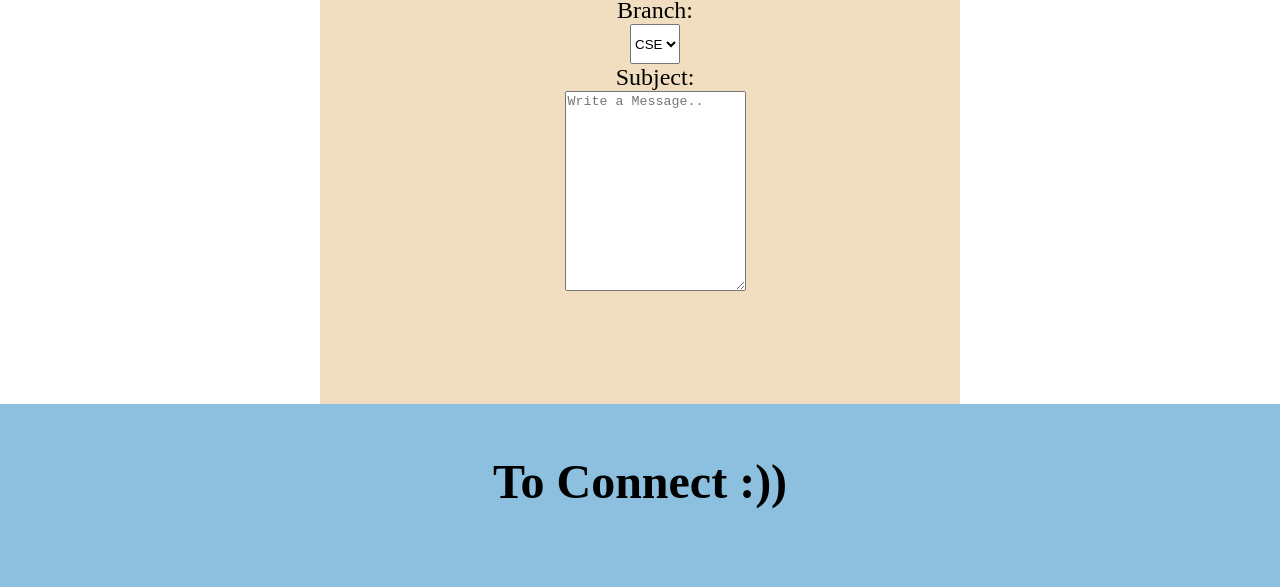
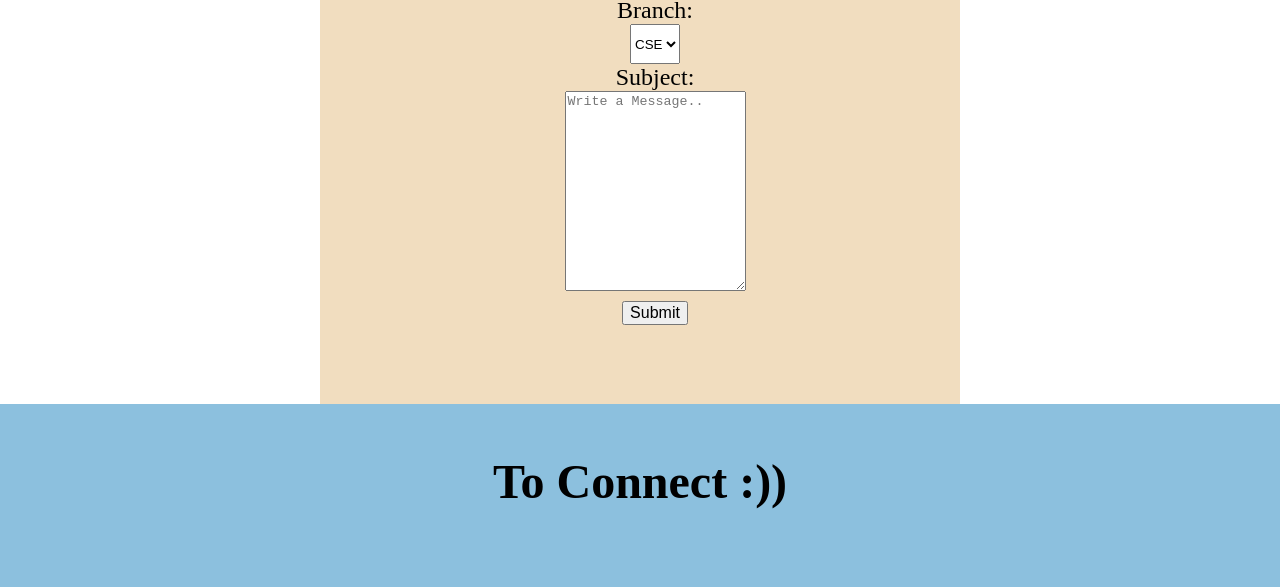
Before and after one commit to manoj-jojo/Task-1, a plain HTML site: page index.html in a window 1280 px wide. Shown: the part 2574-3161 px from the top of the page. Drawn offline with Linux system fonts and the light colour scheme.

Commit message:
Button Add

```diff
--- a/index.html
+++ b/index.html
@@ -59,7 +59,7 @@
                           </select>
                         <label for="subject">Subject: </label>
                         <textarea name="subject" placeholder="Write a Message.." style="height:200px"></textarea>
-                        <!-- <input type="submit" value="Submit">x1 -->
+                        <input type="submit" value="Submit" style="margin: 10px 2px; font-size: 1rem;" >
                     </form>
                 </div>
             </div>
```
